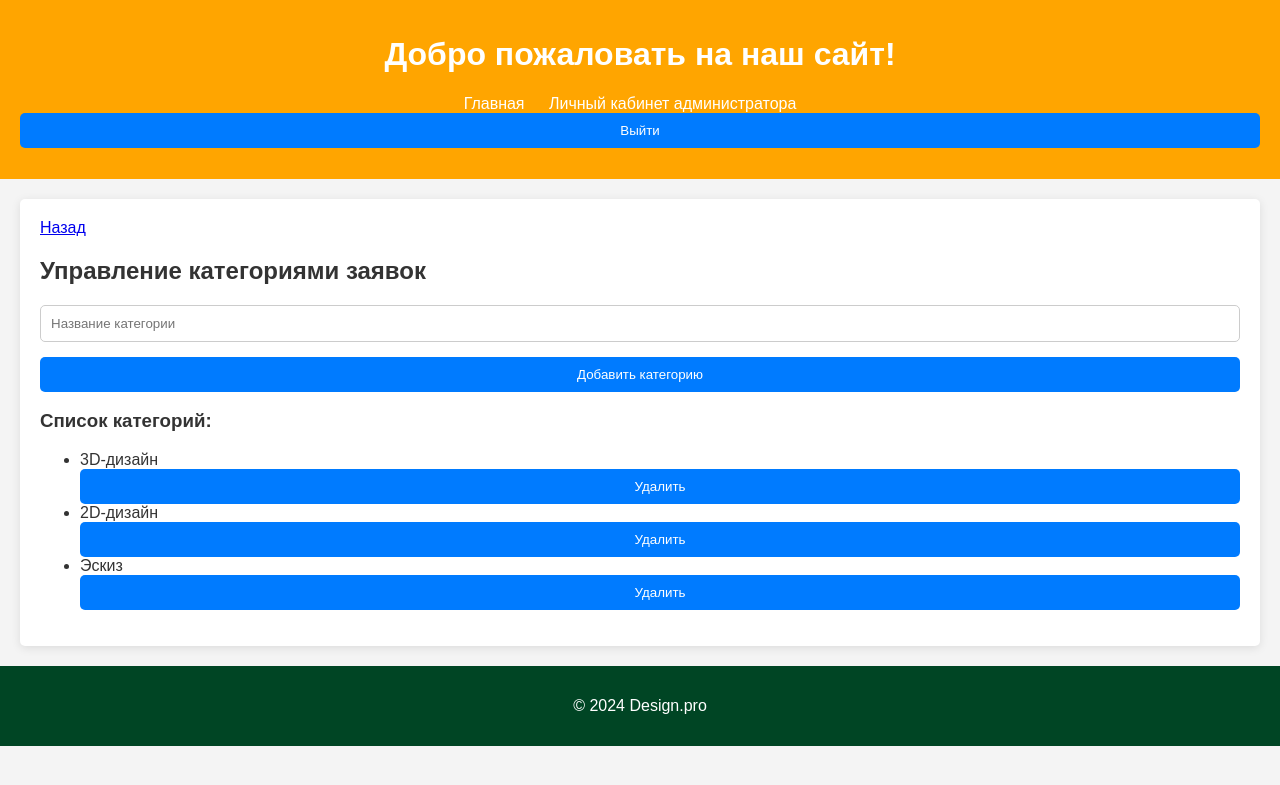
After one commit to AR13987/Rudy_Design.pro, a Django app: page /designapp/admin_categories/ in a window 1280 px wide. The commit adds this page. Shown: the top 785 px of the page. Run offline with Django 5.2, Linux system fonts and the light colour scheme; a user stored in the database is signed in; data comes from the database, SQL or seed files in the repository; both versions use the stored data as it was after the commit.

Commit message:
Administrator functionality

```diff
--- a/designproject/designapp/static/css/style.css
+++ b/designproject/designapp/static/css/style.css
@@ -40,6 +40,10 @@ main {
     background-color: #fff;
     border-radius: 5px;
     box-shadow: 0 2px 10px rgba(0, 0, 0, 0.1);
+}
+
+.admin-profile {
+    display: inline-block;
 }
 
 .login-container {
--- a/designproject/designapp/templates/designapp/index.html
+++ b/designproject/designapp/templates/designapp/index.html
@@ -1,7 +1,7 @@
 {% extends "base.html" %}
 {% block title %}<title>Главная страница</title>{% endblock %}
 {% block content %}
-<h2>Последние выполненные заявки:</h2>
+<h2>Последние выполненные заявки</h2>
 <div class="applications">
     <!-- Пример заявок -->
     {% for application in applications %}
--- /dev/null
+++ b/designproject/designapp/templates/designapp/manage_categories.html
@@ -0,0 +1,31 @@
+{% extends 'base.html' %}
+{% block title %}<title>Управление категориями заявок</title>{% endblock %}
+{% block content %}
+<a href="{% url 'designapp:admin-profile' %}">Назад</a>
+<h2>Управление категориями заявок</h2>
+{% if messages %}
+    {% for message in messages %}
+        <div class="alert">{{ message }}</div>
+    {% endfor %}
+{% endif %}
+<form method="post" action="{% url 'designapp:admin-category-add' %}">
+    {% csrf_token %}
+    <input type="text" name="name" placeholder="Название категории" required>
+    <button type="submit">Добавить категорию</button>
+</form>
+
+<h3>Список категорий:</h3>
+<ul>
+    {% for category in categories %}
+        <li>
+            {{ category.name }}
+            <form method="post" action="{% url 'designapp:admin-category-delete' category.id %}">
+                {% csrf_token %}
+                <button type="submit">Удалить</button>
+            </form>
+        </li>
+    {% empty %}
+        <li>Категорий нет.</li>
+    {% endfor %}
+</ul>
+{% endblock %}
--- a/designproject/designapp/urls.py
+++ b/designproject/designapp/urls.py
@@ -16,3 +16,9 @@ urlpatterns += [
     path('create', views.create_application, name='application-create'),
     path('application/<int:application_id>/delete/', views.delete_application, name='application-delete'),
 ]
+
+urlpatterns += [
+    path('admin_categories/', views.CategoryListView.as_view(), name='admin-category-list'),
+    path('admin_categories_add/', views.CategoryCreateView.as_view(), name='admin-category-add'),
+    path('admin_categories_delete/<int:category_id>/', views.CategoryDeleteView.as_view(), name='admin-category-delete'),
+]
--- a/designproject/designapp/views.py
+++ b/designproject/designapp/views.py
@@ -6,7 +6,7 @@ from .models import Project, FloorPlan, DesignSuggestion, Application
 
 def index(request):
     # Получаем последние выполненные заявки из базы данных
-    applications = Application.objects.all().order_by('-timestamp')[:4]  # Получаем последние 4 заявки
+    applications = Application.objects.filter(status='Выполнено').order_by('-timestamp')[:4]  # Получаем последние 4 выполненные заявки
     accepted_count = Application.objects.filter(status='Принято в работу').count()  # Подсчет заявок в статусе "Принято в работу"
 
     context = {
@@ -103,3 +103,46 @@ class AdminProfileView(LoginRequiredMixin, UserPassesTestMixin, generic.Template
 
     def test_func(self):
         return self.request.user.is_superuser  # Проверка, является ли пользователь администратором
+
+
+
+from django.contrib import messages
+from .models import Category
+from django.views import View
+class CategoryListView(LoginRequiredMixin, UserPassesTestMixin, View):
+    template_name = 'designapp/manage_categories.html'
+
+    def get(self, request):
+        categories = Category.objects.all()
+        return render(request, self.template_name, {'categories': categories})
+
+    def test_func(self):
+        return self.request.user.is_superuser
+
+
+class CategoryCreateView(LoginRequiredMixin, UserPassesTestMixin, View):
+    def post(self, request):
+        name = request.POST.get('name')
+        if name:
+            Category.objects.create(name=name)
+            messages.success(request, 'Категория добавлена!')
+        else:
+            messages.error(request, 'Введите название категории.')
+        return redirect('designapp:admin-category-list')
+
+    def test_func(self):
+        return self.request.user.is_superuser
+
+
+class CategoryDeleteView(LoginRequiredMixin, UserPassesTestMixin, View):
+    def post(self, request, category_id):
+        try:
+            category = Category.objects.get(id=category_id)
+            category.delete()  # Удаление категории
+            messages.success(request, 'Категория удалена!')
+        except Category.DoesNotExist:
+            messages.error(request, 'Категория не найдена.')
+        return redirect('designapp:admin-category-list')
+
+    def test_func(self):
+        return self.request.user.is_superuser
```
Also changed, not shown: designproject/db.sqlite3, designproject/media/photos/Путь_к_python_3_b3kJCUV.10.png (added), designproject/media/photos/Путь_к_python_3_g2mdHyv.10.png (added).
